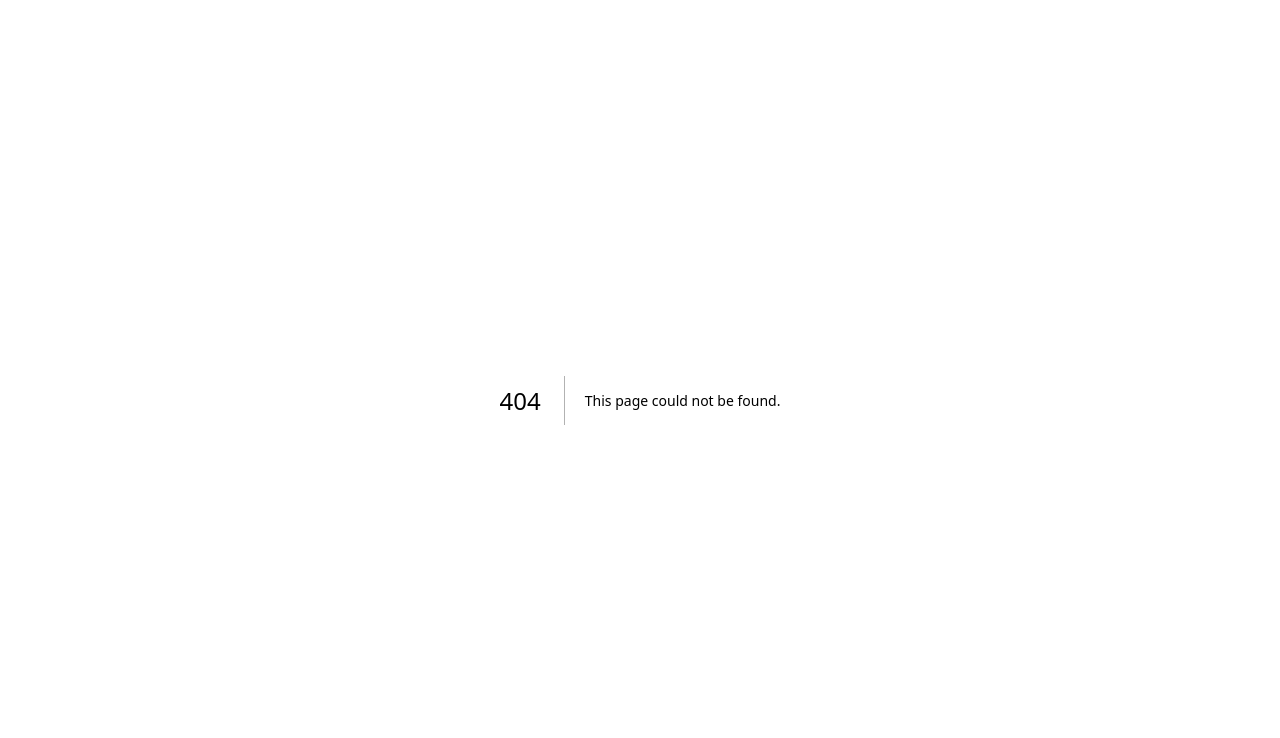
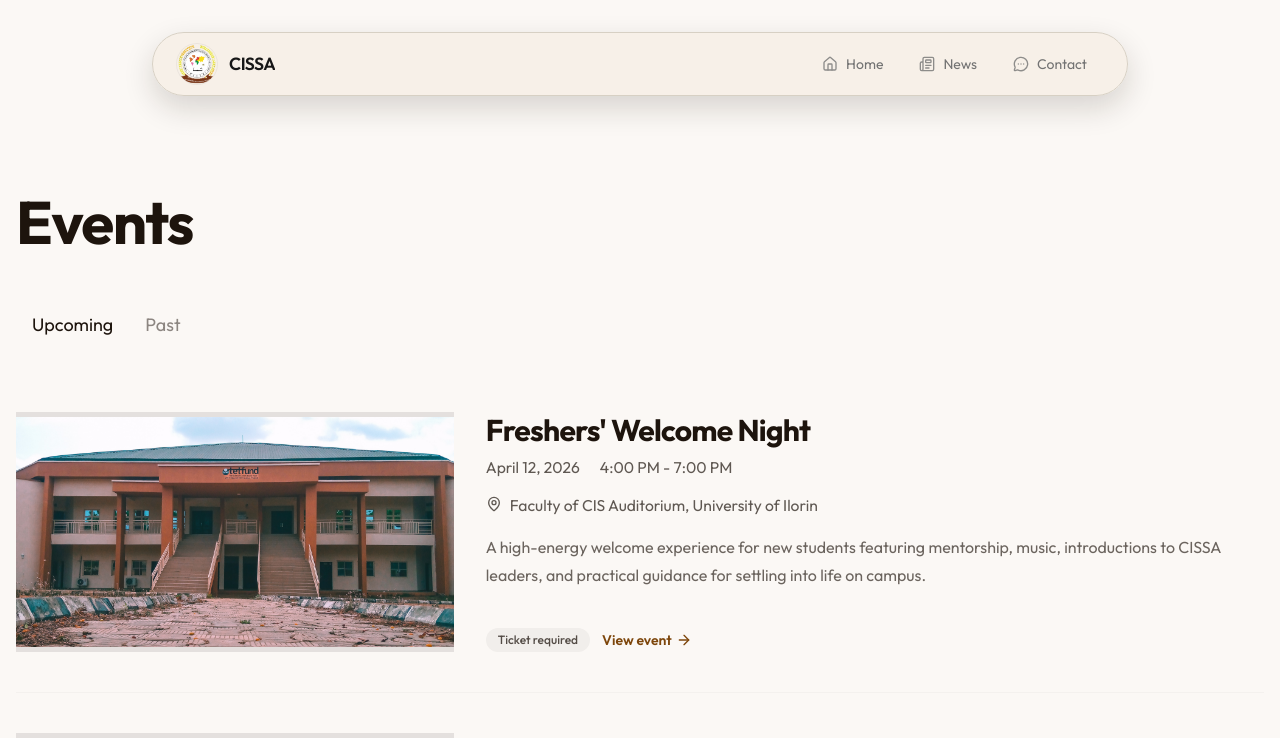
Before and after one commit to cissaunilorin/cissa-paragon-website-frontend, a Next.js app: page /events in a window 1280 px wide. Before the commit this address had no page. Shown: the top 738 px of the page. Built offline with nearby package versions, Linux system fonts and the light colour scheme.

Commit message:
feat: create events page

```diff
--- /dev/null
+++ b/src/app/(main)/events/page.tsx
@@ -0,0 +1,24 @@
+import { Metadata } from "next";
+
+import EventsHeader from "./_components/EventsHeader";
+import EventTabs from "./_components/EventTabs";
+import { eventsData } from "./_components/eventsData";
+
+export const metadata: Metadata = {
+	title: "Events | CISSA",
+	description:
+		"Stay updated on upcoming and past events from the Communication and Information Sciences Students Association, University of Ilorin.",
+};
+
+export default function EventsPage() {
+	return (
+		<main className="min-h-screen bg-base-100 pb-16">
+			<div className="container mx-auto max-w-7xl px-4">
+				<div className="mt-12 space-y-10 md:mt-16 md:space-y-12">
+					<EventsHeader />
+					<EventTabs events={eventsData} />
+				</div>
+			</div>
+		</main>
+	);
+}
```
